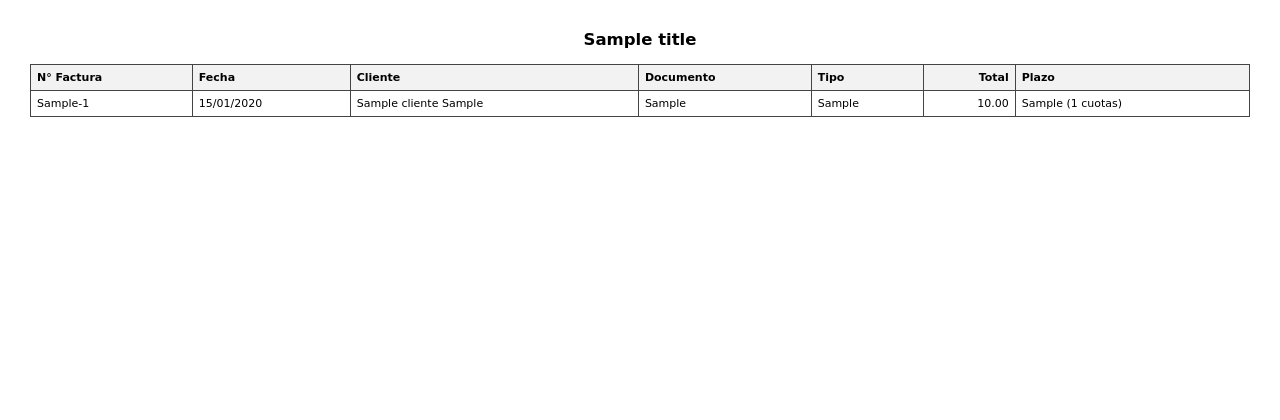
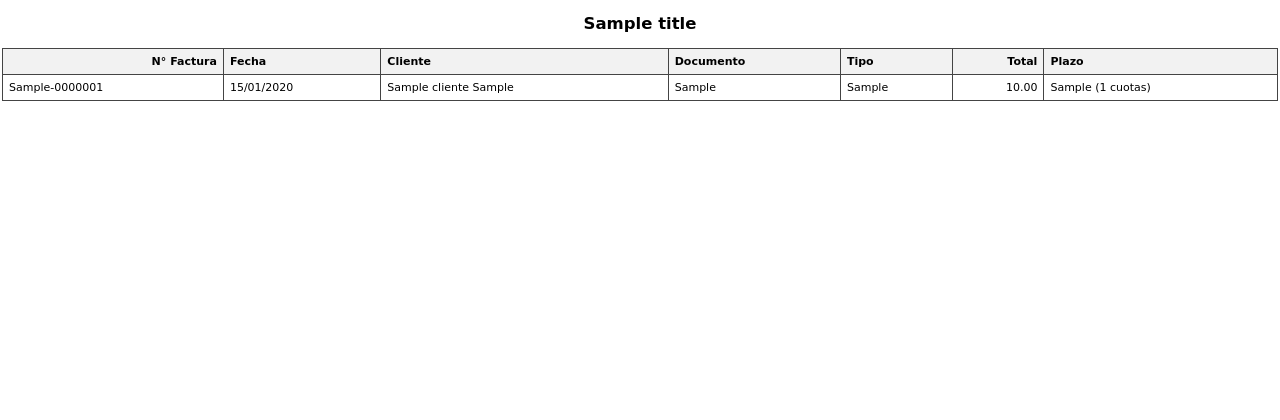
Before and after one commit to LucasGoncalvez/ingsof3, a Django app: template templates/reportes/reporte_lista_ventas.html in a window 1280 px wide. Shown: the top 420 px of the page. Run offline with Django 5.2, Linux system fonts and the light colour scheme; tables that the repository leaves empty hold one stand-in row (values such as "Sample post"); the template is opened without the code that fills it: values that come from a table or form of the project are taken from there, most other values are stand-ins (such as "Sample title", 1, 10 or a date in 2020).

Commit message:
Refactor: Actualiza el formato del número de factura en reportes y detalles de ventas para incluir ceros a la izquierda (siete dígitos)

```diff
--- a/templates/reportes/reporte_detalle_venta.html
+++ b/templates/reportes/reporte_detalle_venta.html
@@ -40,12 +40,12 @@
     </style>
 </head>
 <body>
-    <h2>{{ title }}</h2>
+    <h2>Detalle de Venta {{ venta.serie }}-{{ venta.nrofactura|stringformat:"07d" }}</h2>
 
     <div class="section">
         <div class="section-title">Información de la Venta</div>
         <table>
-            <tr><th>N° Factura</th><td>{{ venta.serie }}-{{ venta.nrofactura }}</td></tr>
+            <tr><th>N° Factura</th><td>{{ venta.serie }}-{{ venta.nrofactura|stringformat:"07d" }}</td></tr>
             <tr><th>Fecha</th><td>{{ venta.fechafactura|date:"d/m/Y" }}</td></tr>
             <tr><th>Cliente</th><td>{{ venta.clienteid.nombres }} {{ venta.clienteid.apellidos }}</td></tr>
             <tr><th>Documento</th><td>{{ venta.clienteid.documentonro }}</td></tr>
--- a/templates/reportes/reporte_lista_ventas.html
+++ b/templates/reportes/reporte_lista_ventas.html
@@ -7,7 +7,7 @@
         body {
             font-family: DejaVu Sans, sans-serif;
             font-size: 11px;
-            margin: 30px;
+            margin: 2px;
         }
         h2 {
             text-align: center;
@@ -49,7 +49,7 @@
     <table>
         <thead>
             <tr>
-                <th>N° Factura</th>
+                <th class="text-right">N° Factura</th>
                 <th>Fecha</th>
                 <th>Cliente</th>
                 <th>Documento</th>
@@ -61,7 +61,7 @@
         <tbody>
             {% for venta in ventas %}
             <tr>
-                <td>{{ venta.serie }}-{{ venta.nrofactura }}</td>
+                <td>{{ venta.serie }}-{{ venta.nrofactura|stringformat:"07d" }}</td>
                 <td>{{ venta.fechafactura|date:"d/m/Y" }}</td>
                 <td>{{ venta.clienteid.nombres }} {{ venta.clienteid.apellidos }}</td>
                 <td>{{ venta.clienteid.documentonro }}</td>
--- a/templates/ventas/detalle_venta.html
+++ b/templates/ventas/detalle_venta.html
@@ -4,7 +4,7 @@
 {% block content %}
 <div class="container mt-4">
     <div class="d-flex justify-content-between align-items-center mb-4">
-        <h2><i class="fas fa-file-invoice me-2"></i>{{ title }}</h2>
+        <h2><i class="fas fa-file-invoice me-2"></i>Detalle de Venta {{ venta.serie }}-{{ venta.nrofactura|stringformat:"07d" }}</h2>
         <a href="{% url 'lista_ventas' %}" class="btn btn-secondary">
             <i class="fas fa-arrow-left me-1"></i> Volver
         </a>
@@ -20,7 +20,7 @@
                 <div class="card-body">
                     <dl class="row">
                         <dt class="col-sm-4">N° Factura:</dt>
-                        <dd class="col-sm-8">{{ venta.serie }}-{{ venta.nrofactura }}</dd>
+                        <dd class="col-sm-8">{{ venta.serie }}-{{ venta.nrofactura|stringformat:"07d" }}</dd>
 
                         <dt class="col-sm-4">Fecha:</dt>
                         <dd class="col-sm-8">{{ venta.fechafactura|date:"d/m/Y" }}</dd>
--- a/templates/ventas/lista_ventas.html
+++ b/templates/ventas/lista_ventas.html
@@ -50,7 +50,7 @@
                     <tbody>
                         {% for venta in ventas %}
                         <tr>
-                            <td>{{ venta.serie }}-{{ venta.nrofactura }}</td>
+                            <td>{{ venta.serie }}-{{ venta.nrofactura|stringformat:"07d" }}</td>
                             <td>{{ venta.fechafactura|date:"d/m/Y" }}</td>
                             <td>{{ venta.clienteid.nombres }} {{ venta.clienteid.apellidos }}</td>
                             <td>{{ venta.clienteid.documentonro }}</td>
```
